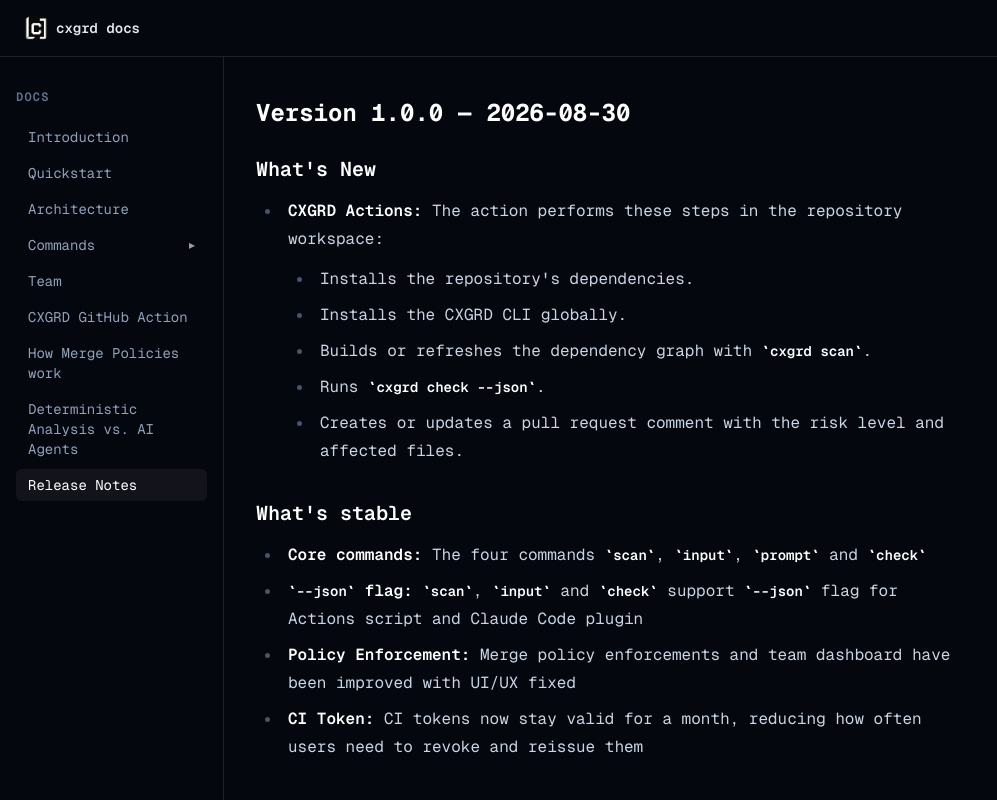
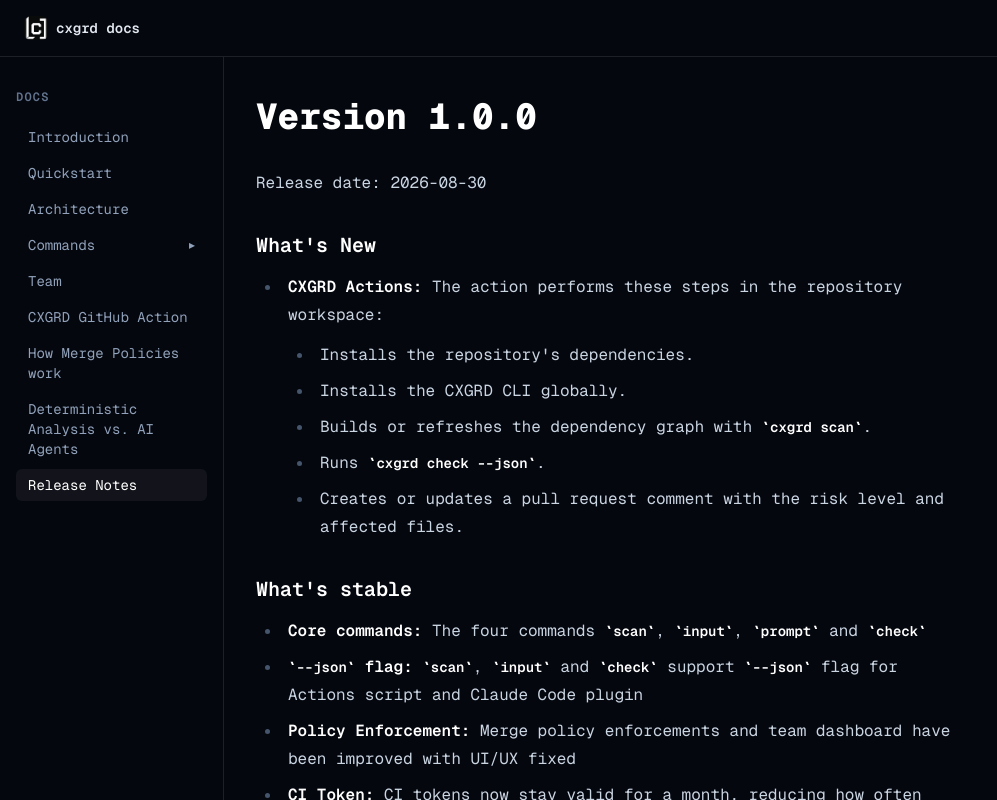
Before and after one commit to cxgrd/documentation, a Next.js app: page /release-notes in a window 1280 px wide. Shown: the top 800 px of the page, without its empty margins (0-997 px from the left). Built offline with nearby package versions, Linux system fonts and the light colour scheme.

Commit message:
update page content

```diff
--- a/app/release-notes/content.mdx
+++ b/app/release-notes/content.mdx
@@ -1,4 +1,5 @@
-## Version 1.0.0 — 2026-08-30
+# Version 1.0.0
+Release date: 2026-08-30
 
 ###  What's New
 * **CXGRD Actions:** The action performs these steps in the repository workspace:
```
